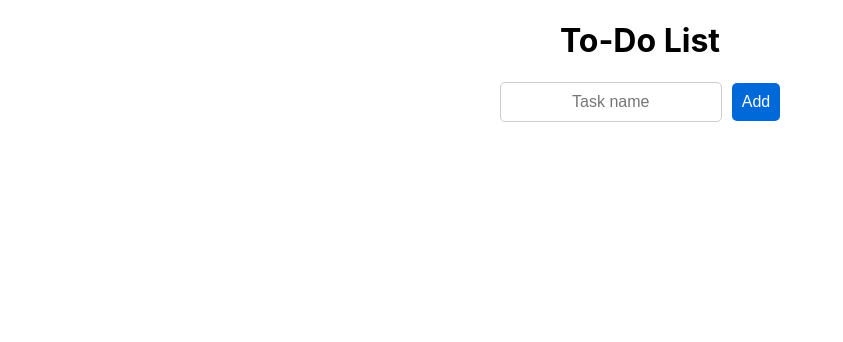
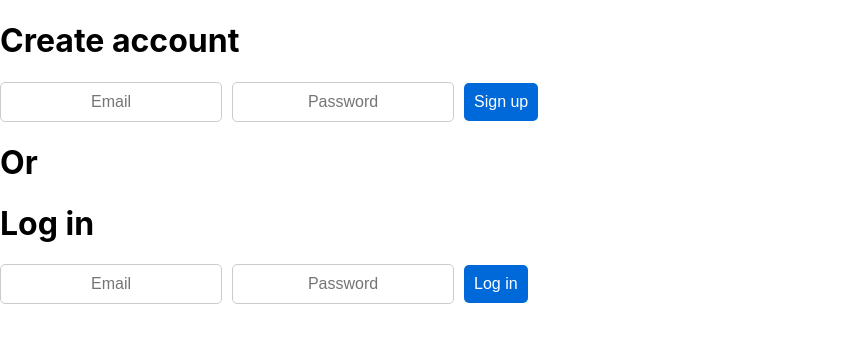
Before and after one commit to Rheiley/task-management-frontend, a React (Create React App) app: page /todolist in a window 1280 px wide. Shown: the top 342 px of the page, without its empty margins (0-843 px from the left). Built offline with nearby package versions, Linux system fonts and the light colour scheme; no server answers.

Commit message:
Setup firebase

```diff
--- a/package.json
+++ b/package.json
@@ -7,8 +7,10 @@
     "@testing-library/react": "^13.4.0",
     "@testing-library/user-event": "^13.5.0",
     "axios": "^1.6.2",
+    "firebase": "^10.7.1",
     "react": "^18.2.0",
     "react-dom": "^18.2.0",
+    "react-router-dom": "^6.21.1",
     "react-scripts": "^5.0.1",
     "web-vitals": "^2.1.4"
   },
--- a/src/App.js
+++ b/src/App.js
@@ -1,10 +1,15 @@
 import './App.css';
 import TodoList from './TodoList';
+import SignIn from './components/auth/SignIn';
+import SignUp from './components/auth/SignUp';
+import AuthDetails from './components/AuthDetails';
 
 function App() {
   return (
-    <div className="TodoList">
-        <TodoList></TodoList>
+    <div className="login">
+      <SignUp/>
+      <h1>Or</h1>
+      <SignIn/>
     </div>
   );
 }
--- a/src/TodoList.js
+++ b/src/TodoList.js
@@ -1,5 +1,6 @@
 import React, { useState } from "react";
 import axios from "axios";
+import AuthDetails from "./components/AuthDetails";
 
 const TodoList = () => {
   const [tasks, setTasks] = useState([]);
@@ -53,6 +54,7 @@ const TodoList = () => {
 
   return (
     <div>
+      <AuthDetails></AuthDetails>
       <h1 className="title">To-Do List</h1>
       <section className="main">
         <input
--- /dev/null
+++ b/src/components/AuthDetails.jsx
@@ -0,0 +1,22 @@
+import React, { useEffect, useState } from "react";
+import { auth } from "../firebase";
+import { onAuthStateChanged } from "firebase/auth";
+
+const AuthDetails = () => {
+    const [authUser, setAuthUser] = useState(null);
+
+    useEffect(() => {
+        const listen = onAuthStateChanged(auth, (user) => {
+            if(user){
+                setAuthUser(user);
+            }else{
+                setAuthUser(null);
+            }
+        })
+    }, [])
+    return(
+        <div>{ authUser ? <p>{`${authUser.email}`}</p> : <p>Signed out</p>}</div>
+    );
+};
+
+export default AuthDetails;
--- /dev/null
+++ b/src/components/auth/SignIn.jsx
@@ -0,0 +1,34 @@
+import React, { useState } from "react";
+import { auth } from "../../firebase";
+import { signInWithEmailAndPassword } from "firebase/auth";
+
+const SignIn = () => {
+    const[email, setEmail] = useState('');
+    const[password, setPassword] = useState('');
+    const signIn = (e) => {
+        e.preventDefault();
+        signInWithEmailAndPassword(auth, email, password);
+    }
+    return(
+        <div className='sign-in-container'>
+            <form onSubmit={signIn}>
+                <h1>Log in</h1>
+                <input
+                    type="email"
+                    placeholder='Email'
+                    value={email}
+                    onChange={(e) => setEmail(e.target.value)}
+                ></input>
+                <input
+                    type="password"
+                    placeholder='Password'
+                    value={password}
+                    onChange={(e) => setPassword(e.target.value)}
+                ></input>
+                <button type="submit">Log in</button>
+            </form>
+        </div>
+    )
+};
+
+export default SignIn;
--- /dev/null
+++ b/src/components/auth/SignUp.jsx
@@ -0,0 +1,34 @@
+import React, { useState } from "react";
+import { auth } from "../../firebase";
+import { createUserWithEmailAndPassword } from "firebase/auth";
+
+const SignUp = () => {
+    const[email, setEmail] = useState('');
+    const[password, setPassword] = useState('');
+    const signUp = (e) => {
+        e.preventDefault();
+        createUserWithEmailAndPassword(auth, email, password);
+    }
+    return(
+        <div className='sign-up-container'>
+            <form onSubmit={signUp}>
+                <h1>Create account</h1>
+                <input
+                    type="email"
+                    placeholder='Email'
+                    value={email}
+                    onChange={(e) => setEmail(e.target.value)}
+                ></input>
+                <input
+                    type="password"
+                    placeholder='Password'
+                    value={password}
+                    onChange={(e) => setPassword(e.target.value)}
+                ></input>
+                <button type="submit">Sign up</button>
+            </form>
+        </div>
+    )
+};
+
+export default SignUp;
--- a/src/index.js
+++ b/src/index.js
@@ -7,7 +7,7 @@ import reportWebVitals from './reportWebVitals';
 const root = ReactDOM.createRoot(document.getElementById('root'));
 root.render(
   <React.StrictMode>
-    <App />
+    <App/>
   </React.StrictMode>
 );
 
```
Also changed, not shown: src/components/auth/SignOut.jsx (added, +34 -0 lines), 2 other files (tests, documents, lock files or other folders).
